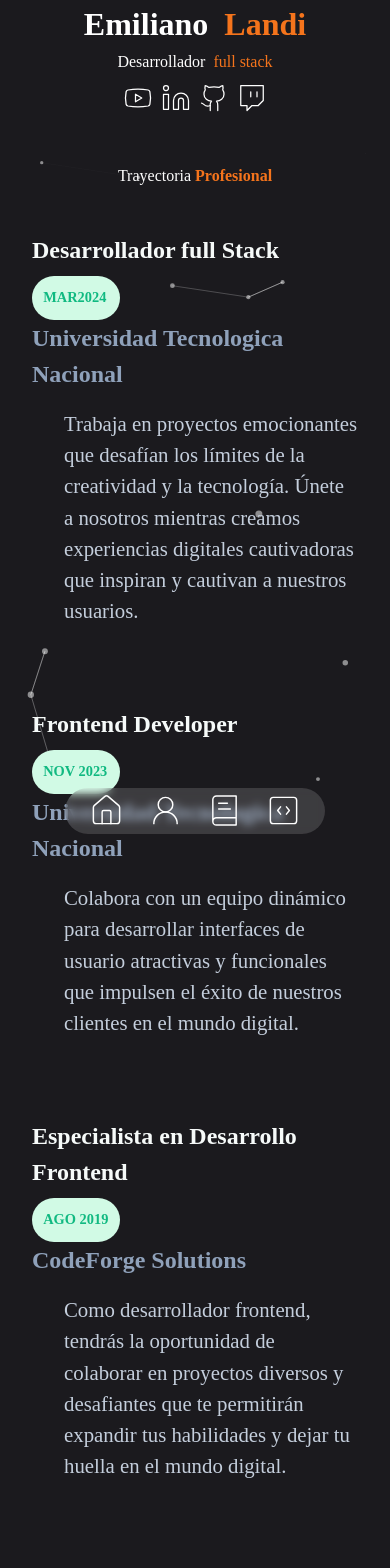
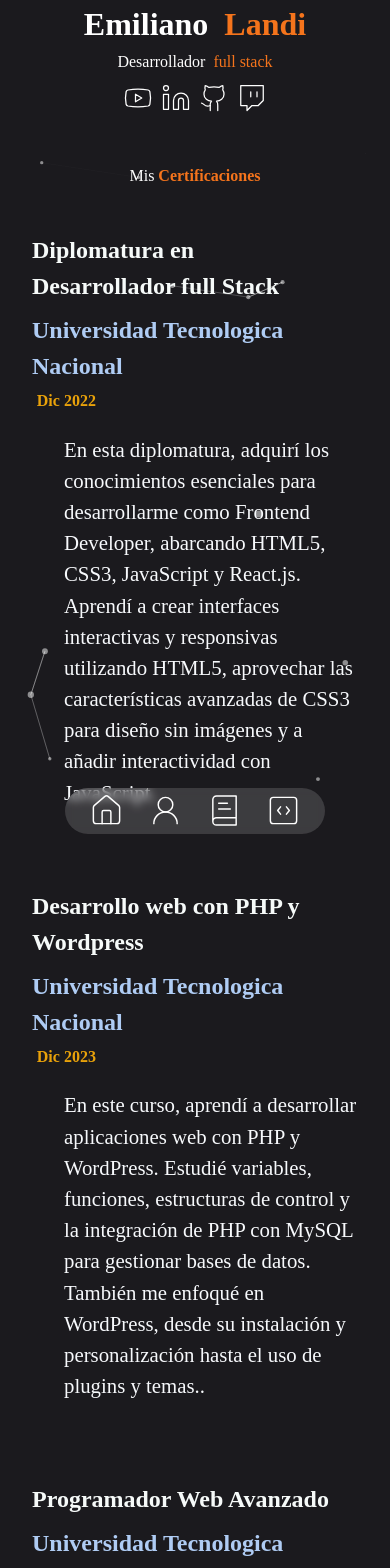
Before and after one commit to Emilianolandi/portafolioi, a Next.js app: page /about-me in a window 390 px wide. Shown: the top 1568 px of the page. Built offline with nearby package versions, Linux system fonts and the light colour scheme.

Commit message:
certificaciones

```diff
--- a/app/(routes)/about-me/page.tsx
+++ b/app/(routes)/about-me/page.tsx
@@ -15,9 +15,9 @@ const AboutMePage = () => {
             <ContainerPage>
                 <Avatar />
                  <h1 className="contenedor-trayectoria">
-                Trayectoria {" "}
+                Mis  {" "}
                     <span className="font-bold text-secondary">
-                         Profesional
+                         Certificaciones
                     </span>
                 </h1>
                 <br />
--- a/app/(routes)/services/page.tsx
+++ b/app/(routes)/services/page.tsx
@@ -8,27 +8,29 @@ import TransitionPage from "@/component/transition-pages";
 const ServicesPages = () => {
     return (
         <>
-
-
             <TransitionPage />
             <CoverParticles />
 <div className="Page-service ">
                <div className="Service-Padre ">
-                    <h1 className="Service-Title mt-20">Mis <span className="font-bold text-secondary"> servicios</span></h1>
+                    <h1 className="Service-Title mt-10">Mis <span className="font-bold text-secondary"> servicios</span></h1>
                     <p className="Service-Info">Ofrezco servicios de desarrollo web frontend especializados en la creación de sitios web y aplicaciones atractivas y funcionales. Utilizando las últimas tecnologías, como HTML, CSS y JavaScript, diseño interfaces de usuario intuitivas y responsivas que reflejan la identidad de marca de mis clientes y mejoran su presencia en línea.</p>
-
+                    <br />
                     <a href="mailto:EmilianoLandi.dev@gmail.com">
   <button className="px-3 py-2 ml-24 rounded-lg bg-secondary opacity-75 hover:bg-secondary/95">
     Contacta conmigo
+
   </button>
 </a>
+                </div>
 
-                </div>
+
+
+
                 <SliderServices />
-                 </div>
 
            <AvatarServices />
            <CircleImage />
+                 </div>
         </>
     );
 }
--- a/app/globals.css
+++ b/app/globals.css
@@ -381,6 +381,8 @@ align-items: center;
 /* ///////////////////ACA ESTA MI EXPERIENCIA  /////////////////////// */
 /* Contenedor principal del timeline */
 /* Contenedor principal del timeline */
+
+
 .Time-Line {
   display: flex;
   justify-content: space-between; /* Coloca id/date a la izquierda y info a la derecha */
@@ -413,12 +415,12 @@ align-items: center;
 
 .Time-Date {
 
-  font-size: 0.9rem;
-  background-color: #d1fae5;
-  color: #10b981;
-  padding: 0.7rem;
+  font-size: 1rem;
+
+  color: #e9a20a;
+  padding: 0.3rem;
   border-radius: 9999991px;
-  text-transform: uppercase;
+  text-transform:capitalize;
   max-width: 5.5rem;
 
 }
@@ -426,26 +428,26 @@ align-items: center;
 .Time-Subtitle {
   font-size: 1.5rem;
   font-weight: bold;
-  color: #8fa1ba;
+  color: #afccf4;
 }
 
 /* Contenedor de la descripción a la derecha */
 .Time-Description {
   width: 70%; /* Ocupa el 50% del ancho */
-  color: #c4cedc;
+  color: #f7f9fc;
   padding-left: 2rem;
   font-size: 1.3rem;
 }
 
 /* Separador vertical */
 .Time-Line::before {
-  content: "";
+  content:icon;
   position: absolute;
   top: 0;
   bottom: 0;
   left: 40%;
-  width: 3px;
-  background-color: #d1d5db; /* Color de la línea separadora */
+  width: 6px;
+  background-color: #f2f4f6; /* Color de la línea separadora */
 }
 
 /* Estilos para dispositivos móviles */
@@ -501,7 +503,7 @@ align-items: center;
   justify-content: center;
   min-height: 100vh; /* Mantener altura mínima de la página */
   max-width: 100%;
-  gap: 1rem;
+  gap: 0rem;
   margin-left: 20px;
   margin-right: 20px;
   grid-template-columns: 1fr; /* Columnas en pantallas pequeñas */
@@ -519,8 +521,8 @@ align-items: center;
 
 /* Título del servicio */
 .Service-Title {
-  font-size: 1.5rem; /* text-2xl */
-  line-height: 1; /* leading-tight */
+  font-size: 1rem; /* text-2xl */
+  line-height: 2; /* leading-tight */
   text-align: center; /* text-center */
   padding: 10px;
 
@@ -530,8 +532,9 @@ align-items: center;
   .Service-Title {
 
     text-align: left; /* md:text-left */
-    font-size: 2rem; /* md:text-4xl */
-    margin-bottom: 2rem; /* md:mb-5 */
+    font-size: 3rem; /* md:text-4xl */
+    margin-bottom: 0rem; /* md:mb-5 */
+    padding-left: 30%;
   }
 }
 
@@ -549,15 +552,16 @@ align-items: center;
 
   /* Para pantallas medianas y más grandes */
   @media (min-width: 568px) {
-    margin-top: 60px; /* md:mt-10 */
+    margin-top: 20px; /* md:mt-10 */
   }
 }
 
 /* Estilos de Swiper */
 .swiper-horizontal > .swiper-pagination-bullets .swiper-pagination-bullet,
 .swiper-pagination-horizontal.swiper-pagination-bullets .swiper-pagination-bullet {
-  background-color: #f5741c;
+  background-color: #faf8f6;
 }
+
 /* Ajustar la posición de los puntos de paginación */
 
 .Swiper-Contenedor {
@@ -568,13 +572,13 @@ align-items: center;
   cursor: pointer;
   background-color: rgba(146, 126, 210, 0.15);
   transition: background-color 0.3s ease, border-color 0.3s ease;
-  border: 2px solid transparent;
+  border: 5px solid transparent;
   width: 100%;
 }
 
 @media (min-width: 768px) {
   .Swiper-Contenedor {
-  height: 300px;
+    height: 300px;
 
 
   }
@@ -583,17 +587,18 @@ align-items: center;
 @media (max-width: 639px) {
   .Swiper-Contenedor {
     flex-direction: column;
-    gap: 0;
-    height: 200px; /* Altura más pequeña en móviles */
+
+    height: 250px; /* Altura más pequeña en móviles */
     max-width: 70%; /* Limitar el ancho máximo al 80% en pantallas pequeñas */
-    margin: 0 auto; /* Centrar el contenedor horizontalmente */
+    margin: -30px auto; /* Centrar el contenedor horizontalmente */
+    right: 50px;
 
   }
 }
 
 .Swiper-Contenedor:hover {
-  background-color: rgba(89, 65, 169, 0.15);
-  border-color:#f5741c ;
+  background-color: rgba(229, 238, 240, 0.15);
+  border-color:#c8d5ed ;
 }
 
 /* Ajustes de tamaño de Swiper */
@@ -606,6 +611,7 @@ align-items: center;
 @media (min-width: 768px) {
   .Swiper-Caja {
     height:340px;
+
   }
 }
 /* ////////////////////////Estilos de pagina portfolio//////////////////////////////// */
--- a/component/avatar-porfolio.tsx
+++ b/component/avatar-porfolio.tsx
@@ -7,7 +7,7 @@ import MotionTransition from "./transition-component";
 const AvatarPortfolio = () => {
     return (
         <MotionTransition position='bottom' className="Avatar-p">
-        <Image src="/trayectoria.jpg" width="250" height="250" alt="Particles " />
+        <Image src="/trayectoria-2.png" width="250" height="250" alt="trayectoria" />
     </MotionTransition>
     );
 }
--- a/component/avatar.tsx
+++ b/component/avatar.tsx
@@ -8,7 +8,7 @@ import Image from "next/image";
 export function Avatar() {
     return (
         <MotionTransition position="bottom" className="bottom-0 right-0 hidden md:inline-block md:absolute">
-        <Image src="/avatar-1.png" width={400} height={400} className="Img-About" alt="Particles" />
+        <Image src="/" width={400} height={400} className="Img-About" alt="Particles" />
     </MotionTransition>
 
     )
--- a/component/time-line.tsx
+++ b/component/time-line.tsx
@@ -2,22 +2,25 @@ import { dataAboutPage } from "@/data";
 
 const TimeLine = () => {
     return (
-        <div className="flex flex-col justify-center divide-y divide-slate-200">
+
+        <div className="flex flex-col justify-center divide-y divide-slate-200 ">
             <div className="w-full max-w-3xl mx-auto md:pb-40 md:pt-20">
                 <div className="-my-6">
                     {dataAboutPage.map((data) => (
+
                         <div key={data.id} className="Time-Line relative">
                             <div className="Time-Id">
                                 <h3 className="Time-Title">{data.title}</h3>
                                 <div className="Time-Info">
+                                    <div className="Time-Subtitle">{data.subtitle}</div>
                                     <time className="Time-Date">{data.date}</time>
-                                    <div className="Time-Subtitle">{data.subtitle}</div>
                                 </div>
                             </div>
                             <div className="Time-Description">
                                 {data.description}
                             </div>
                         </div>
+
                     ))}
                 </div>
             </div>
--- a/data.tsx
+++ b/data.tsx
@@ -68,32 +68,32 @@ export const itemsNavbar = [
 export const dataAboutPage = [
     {
         id: 1,
-        title: "Desarrollador full Stack",
+        title: "Diplomatura en Desarrollador full Stack",
         subtitle: "Universidad Tecnologica Nacional",
-        description: "Trabaja en proyectos emocionantes que desafían los límites de la creatividad y la tecnología. Únete a nosotros mientras creamos experiencias digitales cautivadoras que inspiran y cautivan a nuestros usuarios.",
-        date:"Mar2024",
+        description: "En esta diplomatura, adquirí los conocimientos esenciales para desarrollarme como Frontend Developer, abarcando HTML5, CSS3, JavaScript y React.js. Aprendí a crear interfaces interactivas y responsivas utilizando HTML5, aprovechar las características avanzadas de CSS3 para diseño sin imágenes y a añadir interactividad con JavaScript.",
+        date:"Dic 2022",
     },
     {
         id: 2,
-        title: "Frontend Developer",
+        title: "Desarrollo web con PHP y Wordpress",
         subtitle: "Universidad Tecnologica Nacional ",
-        description: "Colabora con un equipo dinámico para desarrollar interfaces de usuario atractivas y funcionales que impulsen el éxito de nuestros clientes en el mundo digital.",
-        date:"Nov 2023 ",
+        description: "En este curso, aprendí a desarrollar aplicaciones web con PHP y WordPress. Estudié variables, funciones, estructuras de control y la integración de PHP con MySQL para gestionar bases de datos. También me enfoqué en WordPress, desde su instalación y personalización hasta el uso de plugins y temas..",
+        date:"Dic 2023 ",
     },
     {
         id: 3,
-        title: "Especialista en Desarrollo Frontend",
-        subtitle: "CodeForge Solutions",
-        description: "Como desarrollador frontend, tendrás la oportunidad de colaborar en proyectos diversos y desafiantes que te permitirán expandir tus habilidades y dejar tu huella en el mundo digital.",
+        title: "Programador Web Avanzado",
+        subtitle: "Universidad Tecnologica Nacional",
+        description: "Formación avanzada en PHP orientado a objetos, bases de datos complejas, y desarrollo con frameworks como CodeIgniter 3, AngularJS y React.js. Adquirí experiencia en JavaScript, ES6, AJAX, y Node.js para crear aplicaciones web dinámicas y optimizadas, además de trabajar con PHP y JavaScript mediante frameworks modernos..",
         date:"Ago 2019",
     },
-    {
-        id: 4,
-        title: "Especialista en Desarrollo Frontend",
-        subtitle: "CodeForge Solutions",
-        description: "Como desarrollador frontend, tendrás la oportunidad de colaborar en proyectos diversos y desafiantes que te permitirán expandir tus habilidades y dejar tu huella en el mundo digital.",
-        date:"Ago 2019",
-    }
+    //{
+    //    id: 4,
+    //    title: "Especialista en Desarrollo Frontend",
+    //    subtitle: "CodeForge Solutions",
+    //    description: "Como desarrollador frontend, tendrás la oportunidad de colaborar en proyectos diversos y desafiantes que te permitirán expandir tus habilidades y dejar tu huella en el mundo digital.",
+  //      date:"Ago 2019",
+  //  }
 //
 //     {
 //         id: 4,
```
Also changed, not shown: component/slider-services.tsx (+7 -4 lines), public/trayectoria-1.jpg (renamed from public/trayectoria.jpg), public/trayectoria-2.png (added).
